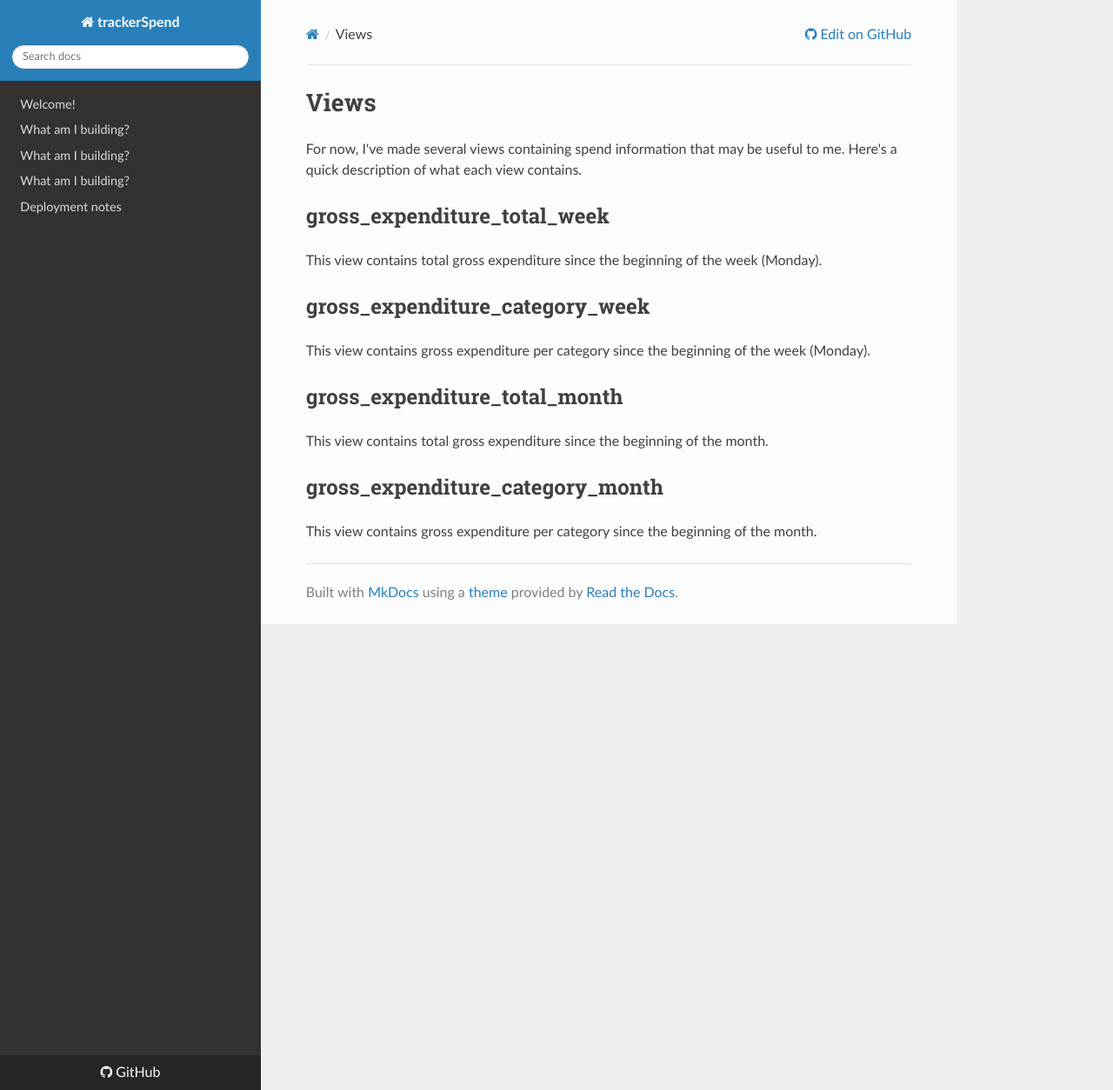
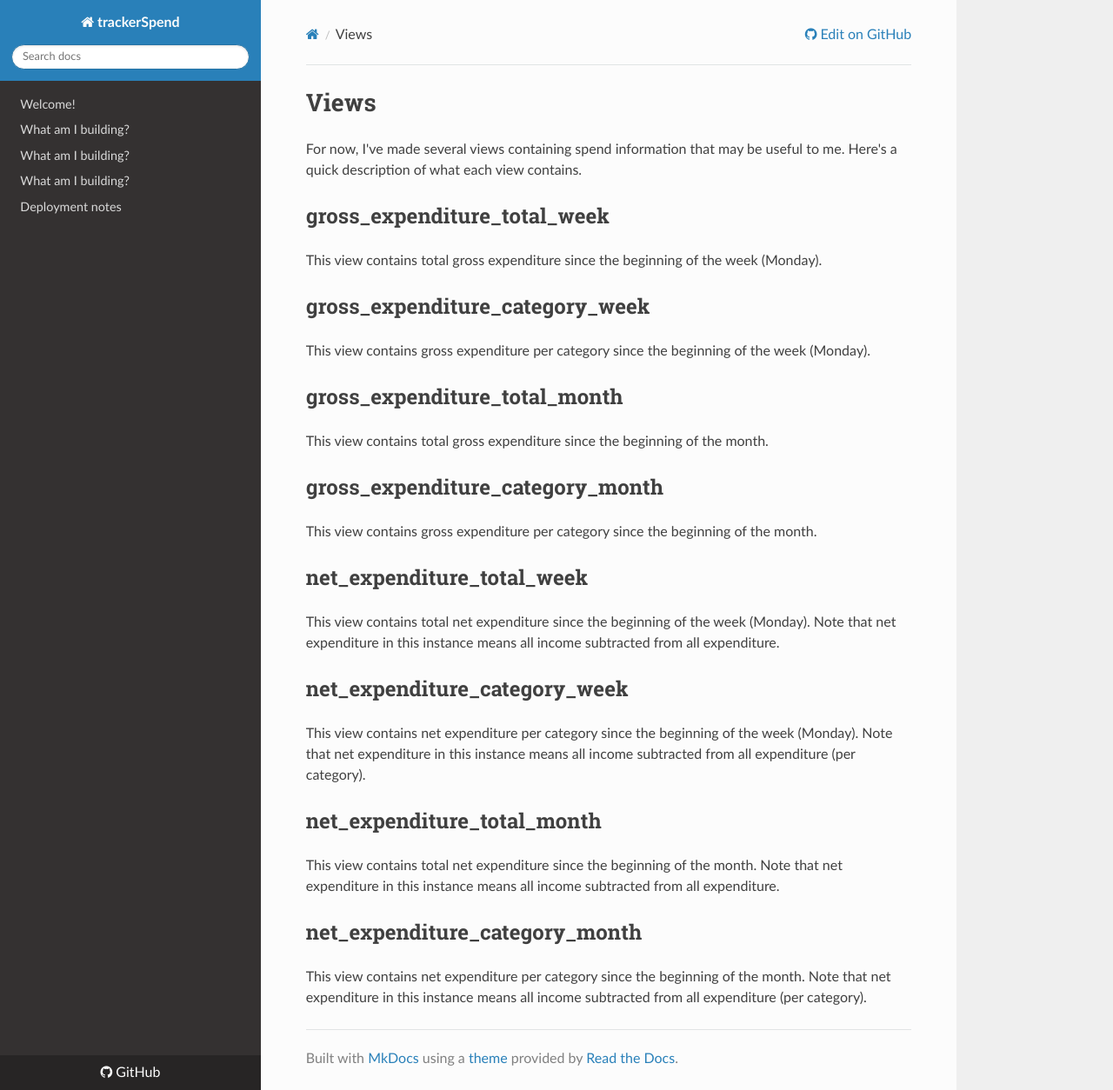
Before and after one commit to jdgillespie91/deprecated-trackerSpend, an MkDocs documentation site: the page built from docs/notes/views.md, in a window 1280 px wide and 1254 px high. Shown: the whole window at 87% size. Built offline with MkDocs 1.6.1, drawn with Linux system fonts in a browser that asks for light colours; nearby versions of some CDN libraries; old or Windows-style settings are respelled for this version of MkDocs.

Commit message:
Add further view documentation

```diff
--- a/docs/notes/views.md
+++ b/docs/notes/views.md
@@ -17,3 +17,19 @@ This view contains total gross expenditure since the beginning of the month.
 ## gross_expenditure_category_month
 
 This view contains gross expenditure per category since the beginning of the month.
+
+## net_expenditure_total_week
+
+This view contains total net expenditure since the beginning of the week (Monday). Note that net expenditure in this instance means all income subtracted from all expenditure.
+
+## net_expenditure_category_week
+
+This view contains net expenditure per category since the beginning of the week (Monday). Note that net expenditure in this instance means all income subtracted from all expenditure (per category).
+
+## net_expenditure_total_month
+
+This view contains total net expenditure since the beginning of the month. Note that net expenditure in this instance means all income subtracted from all expenditure.
+
+## net_expenditure_category_month
+
+This view contains net expenditure per category since the beginning of the month. Note that net expenditure in this instance means all income subtracted from all expenditure (per category).
```
